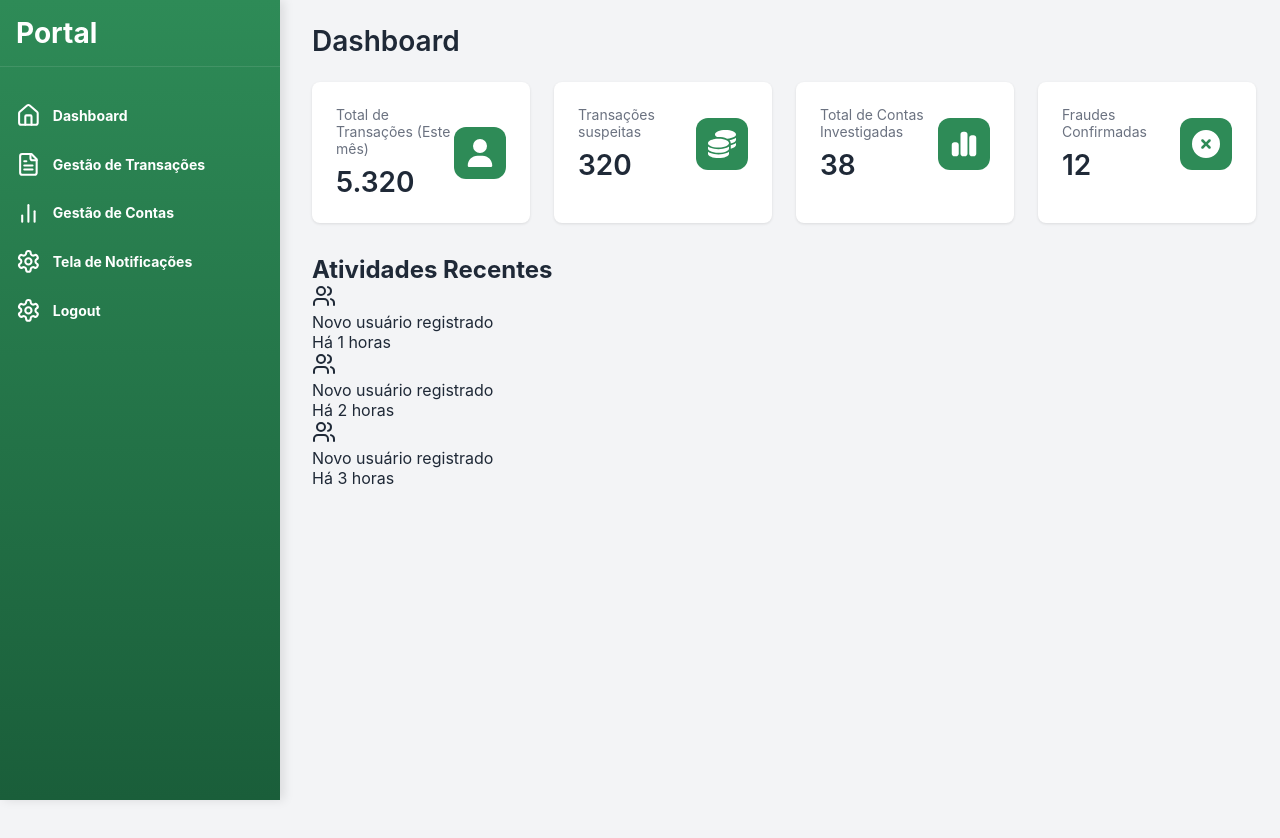
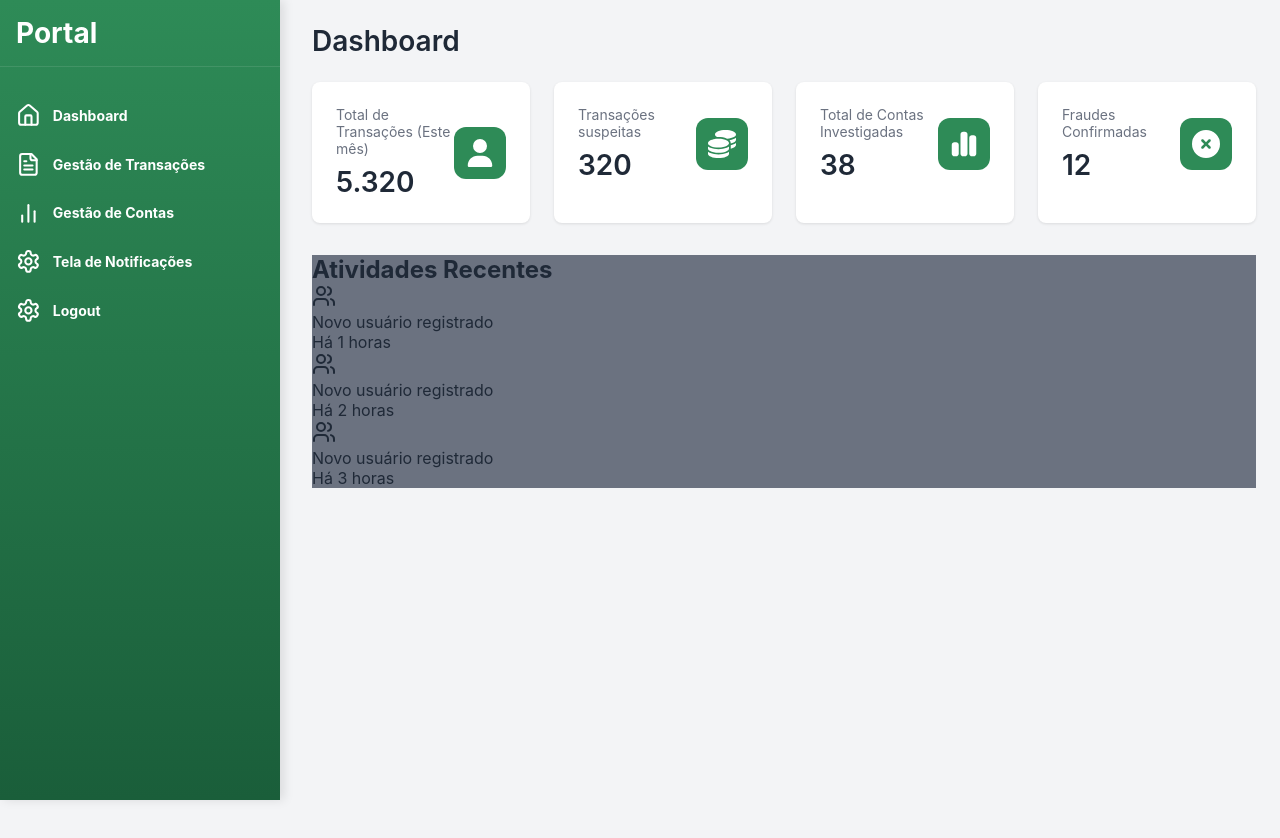
Before and after one commit to RusthenRonald2006/Portal-de-analise-em-anomalias-transacionais, a React (Create React App) app in the folder detec-anomalias/: page /portal in a window 1280 px wide. Shown: the top 838 px of the page. Built offline with nearby package versions, Linux system fonts and the light colour scheme; the HTML template or start-up script is replaced by a standard one.

Commit message:
preparando grid  caso queria outra div ao lado

```diff
--- a/detec-anomalias/src/components/Pages/Dashboard.js
+++ b/detec-anomalias/src/components/Pages/Dashboard.js
@@ -32,7 +32,7 @@ function Dashboard(){
                 ))}
            </div>
 
-           <div className={styles.container_notifications}>
+           <div className={styles.grid_notifications}>
                 <div className={styles.card_notifications}>
                     <h2>Atividades Recentes</h2>
                     <div className={styles.activity_list}>
--- a/detec-anomalias/src/components/Pages/Dashboard.module.css
+++ b/detec-anomalias/src/components/Pages/Dashboard.module.css
@@ -50,6 +50,14 @@
 .iconPurple { background-color: #2E8B57; }
 .iconRed { background-color: #2E8B57; }
 
+.grid_notifications{
+    display: grid;
+    grid-template-columns:repeat(2,1fr);
+    background-color: #6b7280;
+    gap: 2rem;
+}
+
+
 @media (max-width: 1024px) {
     .cards_grid {
         grid-template-columns: repeat(2, 1fr);
```
